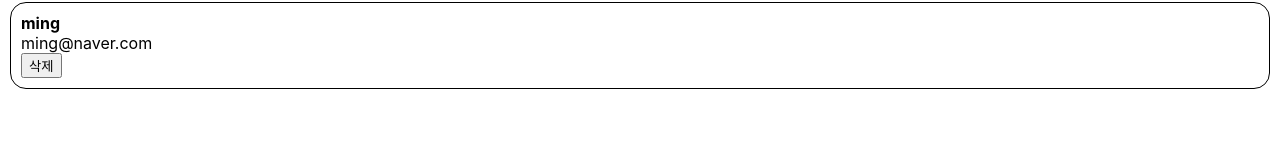
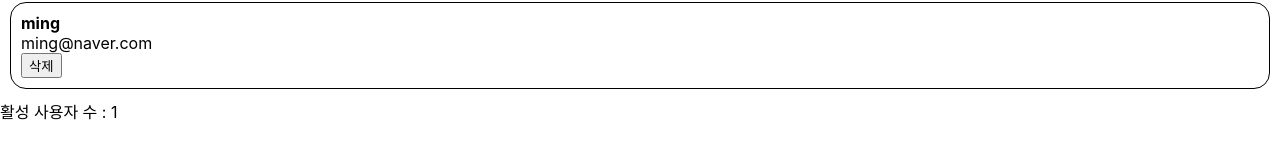
Before and after one commit to rxjw95/react-practice, a React (Create React App) app: page / in a window 1280 px wide. Shown: the part 227-386 px from the top of the page. Built offline with nearby package versions, Linux system fonts and the light colour scheme.

Commit message:
useMemo() 학습

```diff
--- a/src/App.js
+++ b/src/App.js
@@ -1,6 +1,21 @@
-import React, { useRef, useState } from "react";
+import React, { useRef, useState, useMemo } from "react";
 import UserList from "./UserList";
 import CreateUser from "./CreateUser";
+
+/*
+해당 함수를 사용하면 어떤 점에서 문제가 발생할까?
+inputs를 state로 관리하고 있는 해당 컴포넌트는 inputs가 변화할때마다 리렌더링이 된다.
+그에 따라 countActiveUsers도 활성 사용자 수를 세기 위해 계속해서 호출이 된다.
+그렇다면 이 값을 렌더링에 관계없이 재사용할 수 있는 방법이 없을까?
+이 때 사용하는 함수를 useMemo 이다.
+
+useMemo로 선택한 값은 선택한 특정 값(deps 배열)이 바뀔때만 리렌더링할 때 재설정하고
+값이 바뀌지 않으면 선택한 값을 재사용하게 된다.
+*/
+function countActiveUsers(users) {
+    console.log("활성 사용자 수를 세는 함수");
+    return users.filter((user) => user.active === true).length;
+}
 
 function App() {
     const [inputs, setInputs] = useState({
@@ -33,6 +48,9 @@ function App() {
 
     //특정 dom을 가져오고 싶을 때 혹은 상태 변화에 따른 컴포넌트의 리렌더링을 피하고 싶은 값을 사용할 때 useRef를 사용한다.
     const nextId = useRef(4); //값이 바뀌어도 리렌더링 되지 않는다.
+
+    //useMemo를 활용해서 users가 변경되지 않으면 기존 값을 count 값을 재사용한다.
+    const count = useMemo(() => countActiveUsers(users), [users]);
 
     const onCreate = () => {
         const user = {
@@ -84,6 +102,7 @@ function App() {
                 onCreate={onCreate}
             />
             <UserList users={users} onRemove={onRemove} onToggle={onToggle} />
+            <div>활성 사용자 수 : {count}</div>
         </div>
     );
 }
```
